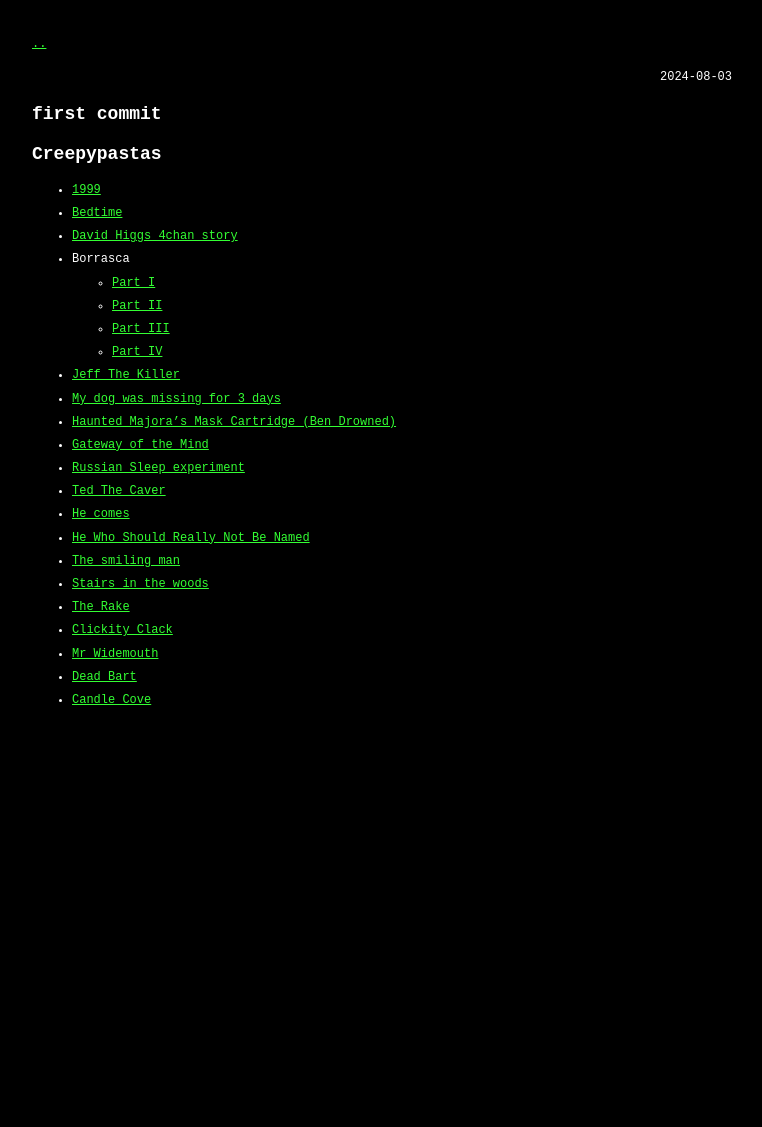
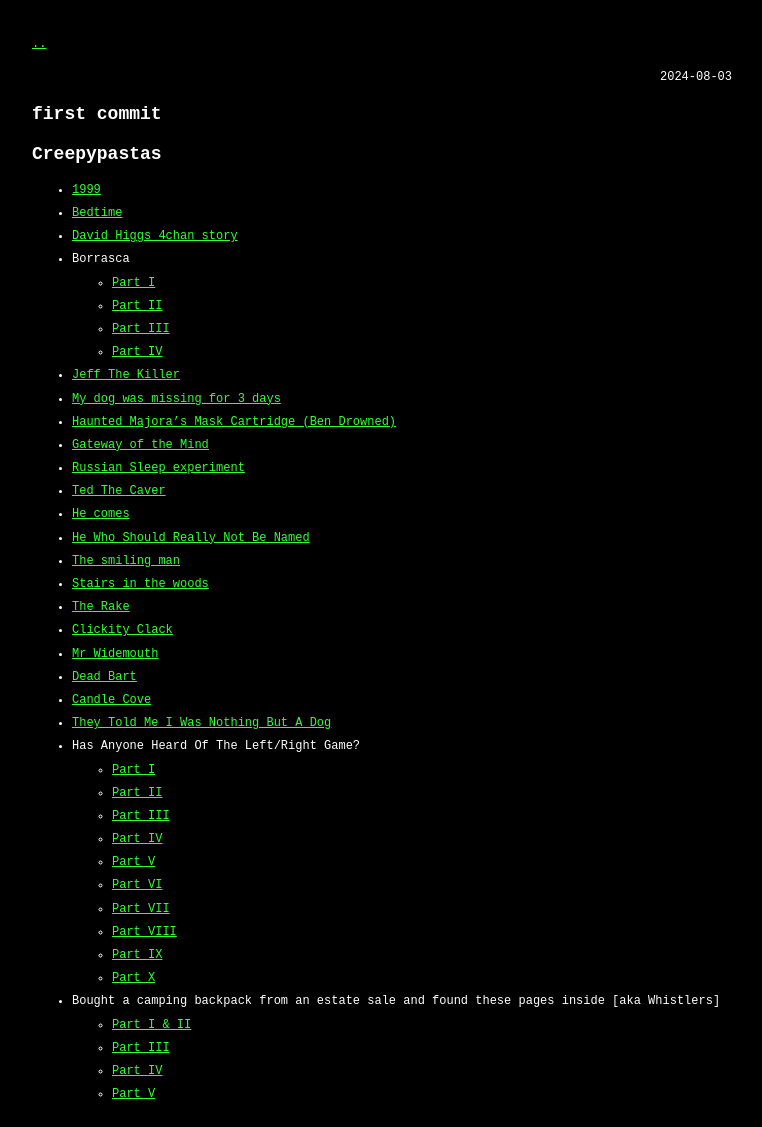
Before and after one commit to ruromgar/ruromgar.github.io, a Jekyll site: the page built from _posts/2024-08-03-first-post.md, in a window 1280 px wide. Shown: the whole page, without its empty margins (258-1020 px from the left). Built offline with Jekyll 4.4.1, drawn with Linux system fonts in a browser that asks for light colours; before the commit the page ends 924 px from its top, so only the background shows below that.

Commit message:
More links

```diff
--- a/_posts/2024-08-03-first-post.md
+++ b/_posts/2024-08-03-first-post.md
@@ -29,3 +29,20 @@ category: example
 - [Mr Widemouth](https://www.creepypasta.com/mr-widemouth/)
 - [Dead Bart](https://www.creepypasta.com/dead-bart/)
 - [Candle Cove](https://www.creepypasta.com/candle-cove/)
+- [They Told Me I Was Nothing But A Dog](https://np.reddit.com/r/nosleep/comments/a1xyn9/they_told_me_i_was_nothing_but_a_dog/)
+- Has Anyone Heard Of The Left/Right Game?
+	- [Part I](https://np.reddit.com/r/nosleep/comments/7asz8x/has_anyone_heard_of_the_leftright_game_part_1/)
+	- [Part II](https://www.reddit.com/r/nosleep/comments/7bkk41/has_anyone_heard_of_the_leftright_game_part_2/)
+	- [Part III](https://www.reddit.com/r/nosleep/comments/7cf4h8/has_anyone_heard_of_the_leftright_game_part_3/)
+	- [Part IV](https://www.reddit.com/r/nosleep/comments/7dmuvp/has_anyone_heard_of_the_leftright_game_part_4/)
+	- [Part V](https://www.reddit.com/r/nosleep/comments/7fdu9c/has_anyone_heard_of_the_leftright_game_part_5/)
+	- [Part VI](https://www.reddit.com/r/nosleep/comments/7h9jzb/has_anyone_heard_of_the_leftright_game_part_6/)
+	- [Part VII](https://www.reddit.com/r/nosleep/comments/7jabqd/has_anyone_heard_of_the_leftright_game_part_7/)
+	- [Part VIII](https://www.reddit.com/r/nosleep/comments/7loh1l/has_anyone_heard_of_the_leftright_game_part_8/)
+	- [Part IX](https://www.reddit.com/r/nosleep/comments/7q3x6e/has_anyone_heard_of_the_leftright_game_part_9/)
+	- [Part X](https://www.reddit.com/r/nosleep/comments/7uyiss/has_anyone_heard_of_the_leftright_game_part/)
+- Bought a camping backpack from an estate sale and found these pages inside [aka Whistlers]
+	- [Part I & II](https://np.reddit.com/r/nosleep/comments/2xzaem/bought_a_camping_backpack_from_an_estate_sale_and/)
+	- [Part III](https://www.reddit.com/r/nosleep/comments/2y7lhh/ruths_account_of_the_whistlers_update_part_3/)
+	- [Part IV](https://www.reddit.com/r/nosleep/comments/2ygges/ruths_account_of_the_whistlers_part_4/)
+	- [Part V](https://www.reddit.com/r/nosleep/comments/2yl3oh/ruths_account_of_the_whistlers_part_5_conclusion/)
```
